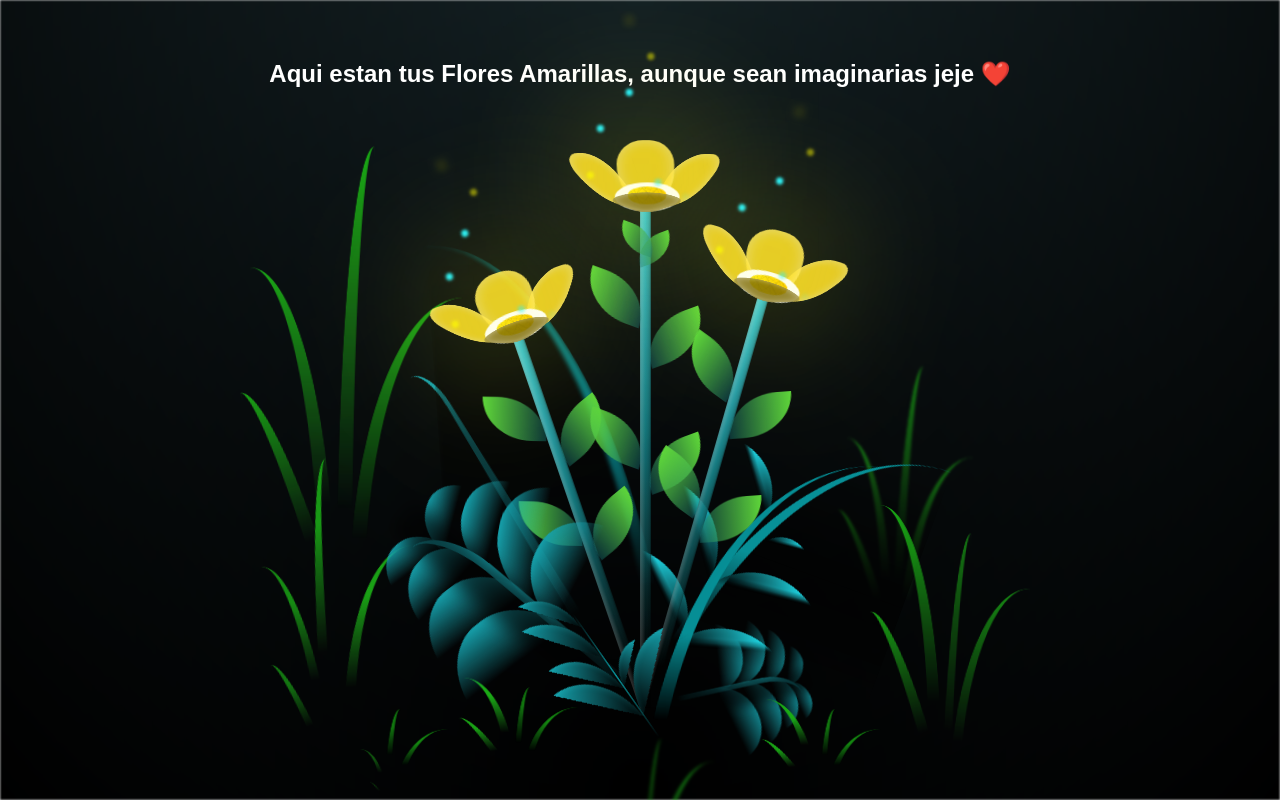
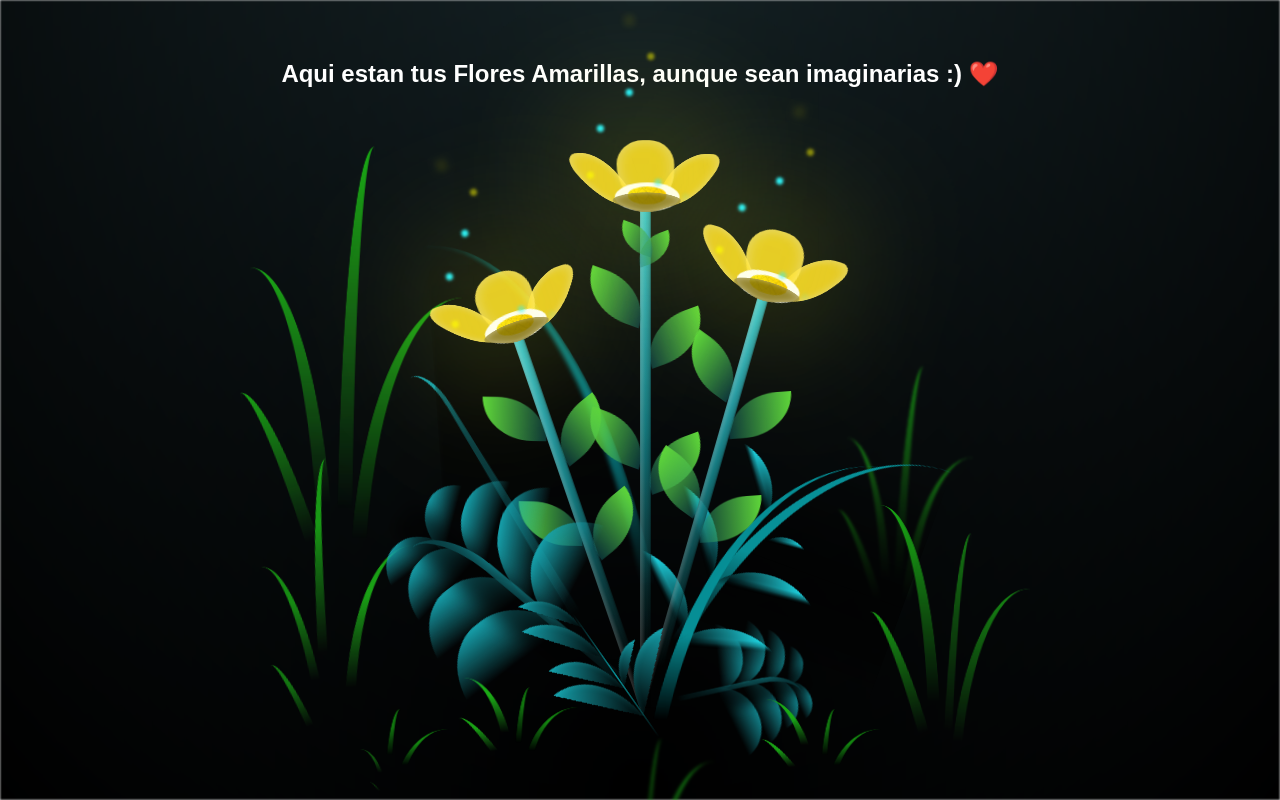
Before and after one commit to DanexoCT/FloresAmarillas, a plain HTML site: page index.html in a window 1280 px wide. Drawn offline with Linux system fonts and the light colour scheme.

Commit message:
Update index.html

```diff
--- a/index.html
+++ b/index.html
@@ -1647,7 +1647,7 @@ h1 {
   <body class="container">
     <h1 class="titulo">
        <br>Aqui estan tus Flores Amarillas,
-       aunque sean imaginarias jeje ❤️</h1>
+       aunque sean imaginarias :) ❤️</h1>
 
     <div class="night"></div>
     <div class="flowers">
```
